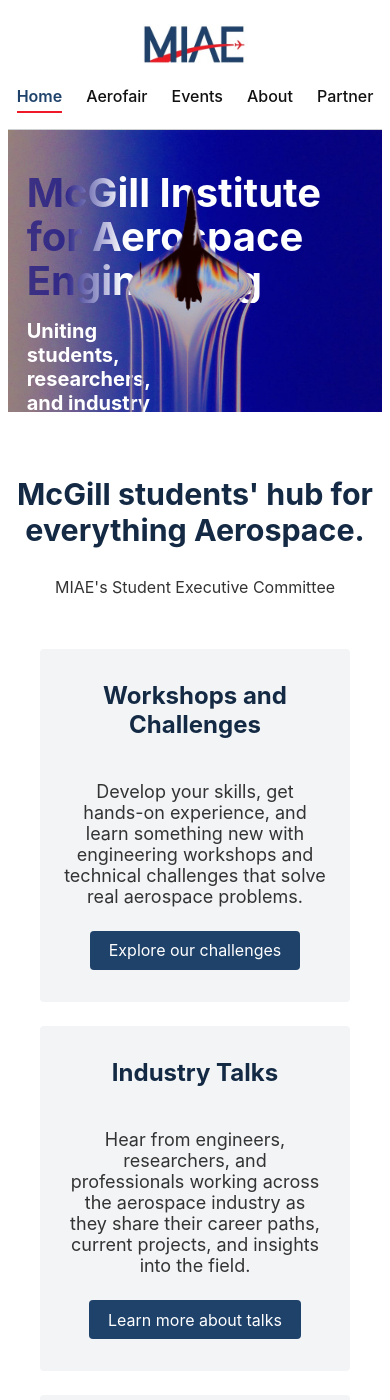
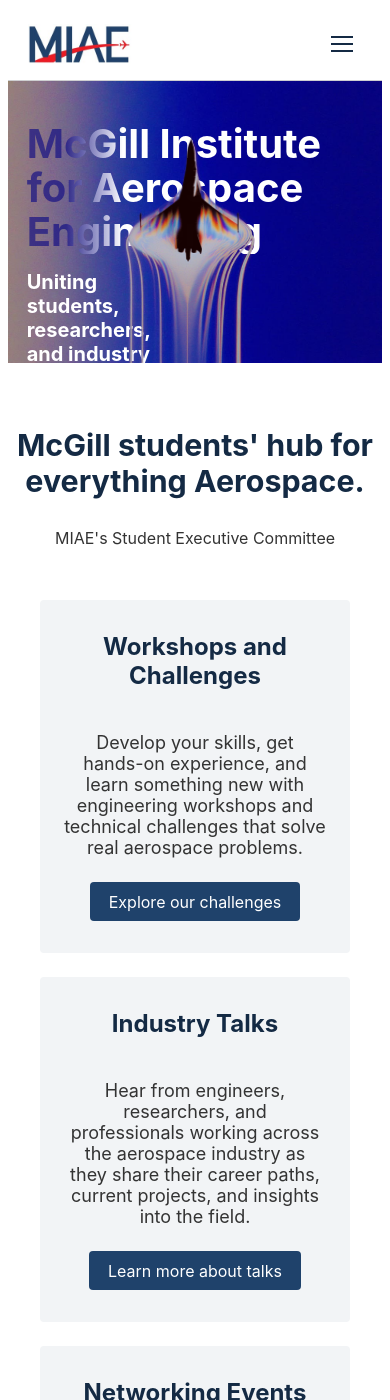
Before and after one commit to miae-sec/miae-sec.github.io, a Jekyll site: the page built from index.html, in a window 390 px wide and 1400 px high. Built offline with Jekyll 4.4.1, drawn with Linux system fonts in a browser that asks for light colours.

Commit message:
Fix: hamburget menu for mobile devices

```diff
--- a/_includes/header.html
+++ b/_includes/header.html
@@ -2,7 +2,12 @@
   <a href="/" class="logo">
     <img src="/assets/logo.jpg" alt="MIAE logo" height="40">
   </a>
-  <nav>
+
+  <button class="nav-toggle" type="button" aria-expanded="false" aria-controls="site-nav" aria-label="Menu">
+    <span class="nav-toggle-bars" aria-hidden="true"></span>
+  </button>
+
+  <nav id="site-nav">
     {% comment %} permalink: pretty means page.url is "/about/", so match on a prefix {% endcomment %}
     <a href="/"{% if page.url == '/' %} class="is-active" aria-current="page"{% endif %}>Home</a>
     <a href="/aerofair"{% if page.url contains '/aerofair' %} class="is-active" aria-current="page"{% endif %}>Aerofair</a>
@@ -11,3 +16,39 @@
     <a href="/partnership"{% if page.url contains '/partnership' %} class="is-active" aria-current="page"{% endif %}>Partner</a>
   </nav>
 </header>
+
+<script>
+  (function () {
+    var header = document.querySelector('header');
+    var toggle = header && header.querySelector('.nav-toggle');
+    var nav = document.getElementById('site-nav');
+    if (!header || !toggle || !nav) return;
+
+    /* only collapse the nav once the script has run — with JS off the links
+       stay visible (wrapped) rather than hiding behind a dead button */
+    header.classList.add('has-nav-toggle');
+
+    function setOpen(open) {
+      header.classList.toggle('nav-open', open);
+      toggle.setAttribute('aria-expanded', open ? 'true' : 'false');
+    }
+
+    toggle.addEventListener('click', function () {
+      setOpen(toggle.getAttribute('aria-expanded') !== 'true');
+    });
+
+    /* the link navigates anyway; closing stops the panel flashing on the way out */
+    nav.addEventListener('click', function (event) {
+      if (event.target.closest('a')) setOpen(false);
+    });
+
+    document.addEventListener('keydown', function (event) {
+      if (event.key === 'Escape') setOpen(false);
+    });
+
+    /* resizing past the breakpoint shouldn't leave the panel state stuck */
+    window.matchMedia('(min-width: 769px)').addEventListener('change', function (event) {
+      if (event.matches) setOpen(false);
+    });
+  })();
+</script>
--- a/style.css
+++ b/style.css
@@ -130,18 +130,106 @@
   font-weight: 600;
 }
 
-@media (max-width: 600px) {
+/* HAMBURGER (small screens) */
+
+.nav-toggle {
+  display: none; /* the media query below turns it on */
+  position: relative;
+  height: 40px;
+  width: 40px;
+  padding: 0;
+  background: none;
+  border: none;
+  color: var(--dark-blue);
+  cursor: pointer;
+}
+
+/* three bars from one element: the span is the middle one, the outer two are
+   its pseudo-elements offset above and below */
+.nav-toggle-bars,
+.nav-toggle-bars::before,
+.nav-toggle-bars::after {
+  position: absolute;
+  left: 50%;
+  height: 2px;
+  width: 22px;
+  margin-left: -11px;
+  background-color: currentColor;
+  transition: transform 0.18s ease, background-color 0.18s ease;
+}
+
+.nav-toggle-bars {
+  top: 50%;
+  margin-top: -1px;
+}
+
+.nav-toggle-bars::before,
+.nav-toggle-bars::after {
+  content: "";
+  left: 0;
+  margin-left: 0;
+}
+
+.nav-toggle-bars::before {
+  top: -7px;
+}
+
+.nav-toggle-bars::after {
+  top: 7px;
+}
+
+/* open: the middle bar drops out and the other two cross into an X */
+.nav-open .nav-toggle-bars {
+  background-color: transparent;
+}
+
+.nav-open .nav-toggle-bars::before {
+  transform: translateY(7px) rotate(45deg);
+}
+
+.nav-open .nav-toggle-bars::after {
+  transform: translateY(-7px) rotate(-45deg);
+}
+
+@media (max-width: 768px) {
+  /* no-JS fallback: the links wrap onto their own line instead of overflowing */
   header {
-    flex-direction: column;
-    align-items: center;
-    gap: 1rem;
-    padding: 1rem;
+    flex-wrap: wrap;
+    padding: 1rem 1.25rem;
   }
 
   nav {
-    flex-direction: row;
-    align-items: center;
-    gap: 1.5rem;
+    flex-wrap: wrap;
+    justify-content: center;
+    gap: 1rem 1.25rem;
+  }
+
+  /* with JS, collapse that row behind the button */
+  .has-nav-toggle .nav-toggle {
+    display: block;
+  }
+
+  .has-nav-toggle nav {
+    display: none;
+    order: 3; /* full-width row under the logo and button */
+    flex-direction: column;
+    gap: 0;
+    width: 100%;
+    margin-top: 0.75rem;
+  }
+
+  .has-nav-toggle.nav-open nav {
+    display: flex;
+  }
+
+  .has-nav-toggle nav a {
+    padding: 0.85rem 0;
+    border-top: 1px solid var(--light-grey);
+  }
+
+  /* the sweeping underline reads as a stray rule in a stacked list */
+  .has-nav-toggle nav a::after {
+    display: none;
   }
 }
 
```
